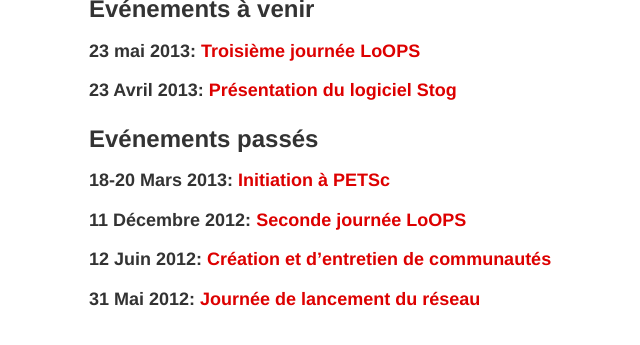
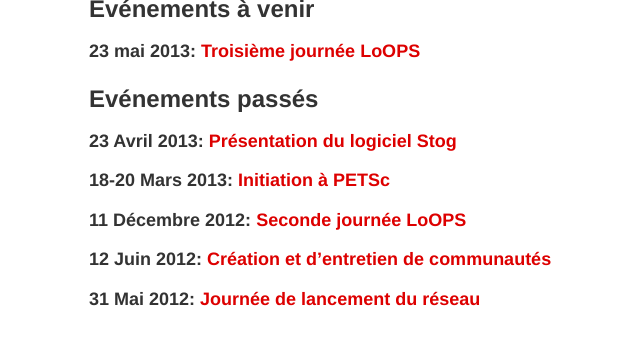
Before and after one commit to reseau-loops/reseau-loops.github.com, a Jekyll site: the page built from events.html, in a window 1280 px wide, cut to the strip 483-828 px from the top of the page. Shown: the whole strip, without its empty margins (201-841 px from the left). Built offline with Jekyll 4.4.1, drawn with Linux system fonts in a browser that asks for light colours; Markdown is read by kramdown in place of the engine named in the settings; comment, search, counter and statistics services are not loaded; some of the changed lines change nothing that is shown.

Commit message:
mise a jour evenements

```diff
--- a/events.html
+++ b/events.html
@@ -19,10 +19,10 @@
 <a href="http://erssical.saclay.inria.fr:9000/?query-url=http://reseau-loops.github.io/erssical_query_ical.xml"><img src="https://www.google.com/calendar/images/ical.gif" alt="ical"/></a>
 <h2>Evénements à venir</h2>
 <h3>23 mai 2013: <a href="journee_2013_05.html">Troisième journée LoOPS</a></h3>
-<h3>23 Avril 2013: <a href="2013_04_23_presentation_stog.html">Présentation du logiciel Stog</a></h3>
 <!--<h3>27 Mars 2013: <a href="journee_2013_03.html">Troisième journée LoOPS: Eclipse</a></h3>-->
 
 <h2>Evénements passés</h2>
+<h3>23 Avril 2013: <a href="2013_04_23_presentation_stog.html">Présentation du logiciel Stog</a></h3>
 <h3>18-20 Mars 2013: <a href="http://www.maisondelasimulation.fr/Phocea/Vie_des_labos/Seminaires/index.php?type=2&id=37">Initiation à PETSc</a></h3>
 <h3>11 Décembre 2012: <a href="journee_2012_12.html">Seconde journée LoOPS</a></h3>
 <h3>12 Juin 2012: <a href="2012/06/10/creation-communautes">Création et d’entretien de communautés</a></h3>
```
